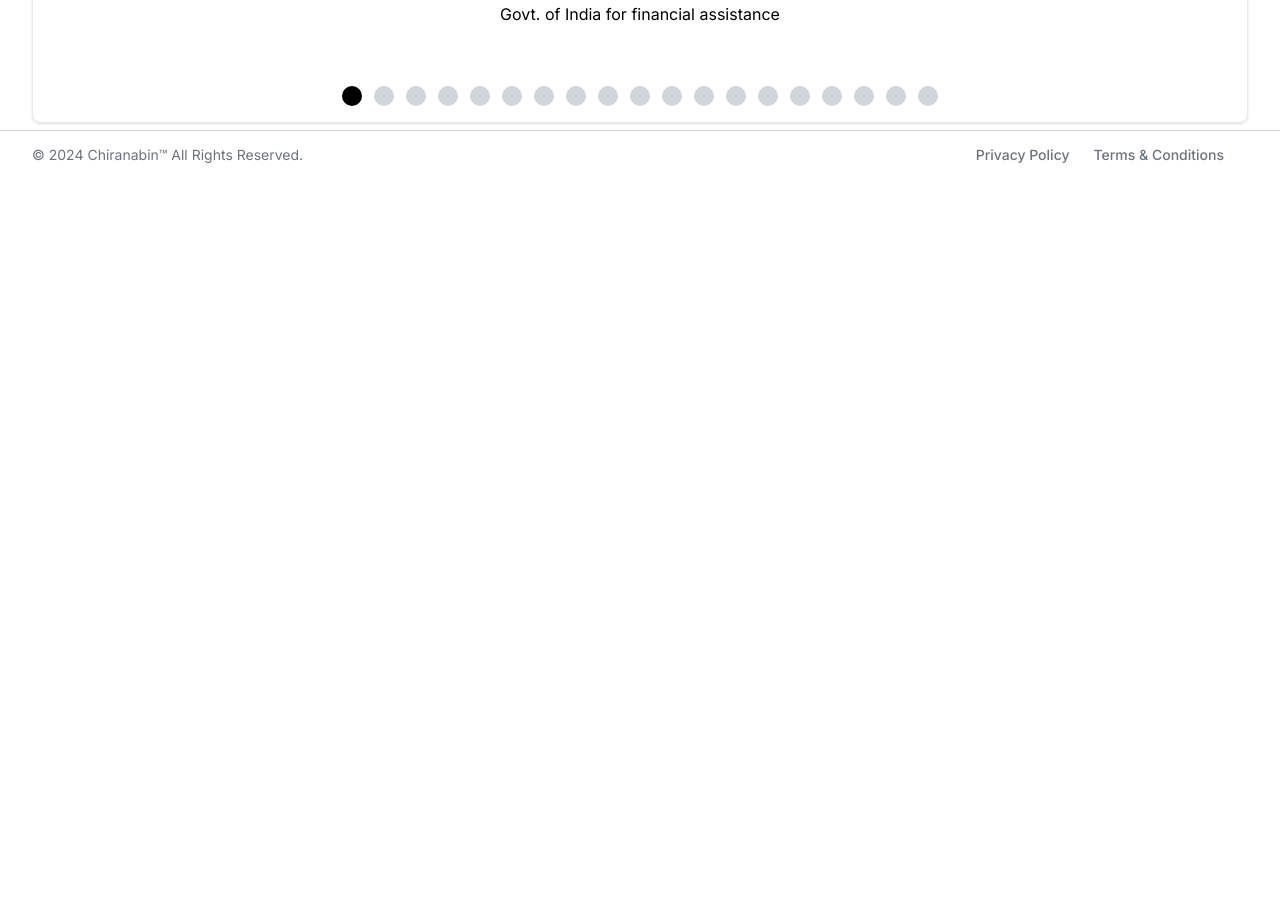
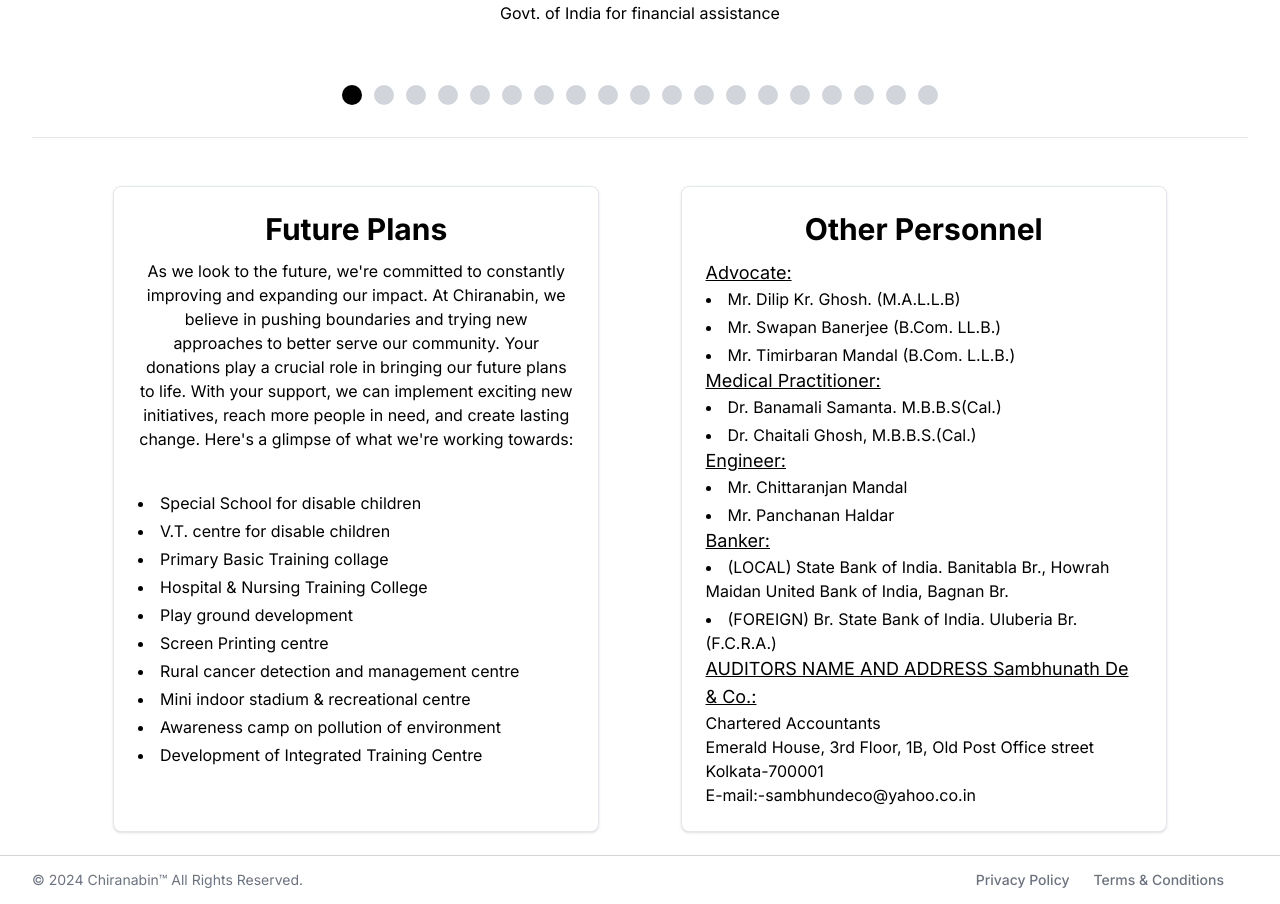
Before and after one commit to Soumya136/Chironabin-ngo, a Next.js app: page /Activity in a window 1280 px wide. Shown: the part 1100-2004 px from the top of the page. Before the commit the page ends 1279 px from the top, so only its background shows below. Built offline with nearby package versions, Linux system fonts and the light colour scheme.

Commit message:
Added future plans and Other personnel, removed the border and shadow from carousel. all working as should be

```diff
--- a/src/app/Activity/page.jsx
+++ b/src/app/Activity/page.jsx
@@ -62,7 +62,7 @@ export default function Activity() {
         },
         {
             title: "Mentor Club under N.Y.K",
-            content:  "Mentor club is generally established for youth development. It is a autonomous body of Central Govt. under Youth affairs & Sports. The main object of mentor club for youth development. Two mentor club is in the one Block . The main function of mentor club will support development of small club which affiliated with N.Y.K."
+            content: "Mentor club is generally established for youth development. It is a autonomous body of Central Govt. under Youth affairs & Sports. The main object of mentor club for youth development. Two mentor club is in the one Block . The main function of mentor club will support development of small club which affiliated with N.Y.K."
         },
         {
             title: "ASSISTANT TO DISABLED PERSONS FOR PURCHASING AIDS AND APPLIANCES: (ADIP)",
@@ -84,31 +84,100 @@ export default function Activity() {
 
     return (
         <div className="flex-1 w-full">
+
+            {/* Title */}
             <div className="flex-col items-center text-center mb-3">
                 <h1 className="text-4xl font-bold my-2">Activity</h1>
                 <h2 className="text-2xl">Our Project View On Institutional Care</h2>
             </div>
+
+            {/* first card */}
             <div className="flex flex-col bg-white border border-gray-200 rounded-lg shadow sm:flex-row sm:max-w-full dark:border-gray-700 dark:bg-gray-800 mb-4">
                 <div className="flex flex-col p-4 leading-normal">
                     <h5 className="mb-2 text-xl font-bold tracking-tight text-gray-900 dark:text-white">Observation Home For JCL Boys</h5>
                     <p className="mb-3 font-normal text-gray-700 dark:text-gray-400">We have started Observation home in the year 2012, January.The all J.C.L Boys of observation home under J.J.act of I.C.P.S are involved with various kind of antisocial activities . The main object of the Govt. is to correct the life of criminal boy by care protection and love white view to bring them in the main stream of life so that the J.C.L Boys may stand at their won fit and prosper in future life. We have already admitted two J.C.L boys in the school. Beside this we have also engaged arts and craft teacher for unschooled J.C.L boys. There is an all arrangement of playing football, volley ball, cricket.14 staff has been engaged to look after the J.C.L Boys. Food clothes are regular supply to the J.C.L Boys and medical treatment are properly done by regd. medical practitioner. Thanks to Govt. of W.B. & Govt. of India for financial assistance.</p>
                 </div>
-                <img className="object-cover w-full rounded-t-lg h-auto sm:h-auto sm:w-52 sm:rounded-none sm:rounded-s-lg" src="http://www.chiranabin.org.in/style/images/pic1.png" alt="image of people" />
+                <img className="object-cover w-full rounded-b-lg h-auto sm:h-auto sm:w-52 sm:rounded-none sm:rounded-e-lg" src="http://www.chiranabin.org.in/style/images/pic1.png" alt="image of people" />
             </div>
+
+            {/* second card */}
             <div className="flex flex-col bg-white border border-gray-200 rounded-lg shadow sm:flex-row sm:max-w-full dark:border-gray-700 dark:bg-gray-800 mb-4">
-                <img className="object-cover w-full rounded-t-lg h-auto sm:h-auto sm:w-52 sm:rounded-none sm:rounded-s-lg" src="http://www.chiranabin.org.in/style/images/pic2.png" alt="image of people playing cricket" />
+                <img className="object-cover w-full rounded-b-lg h-auto sm:h-auto sm:w-52 sm:rounded-none sm:rounded-s-lg" src="http://www.chiranabin.org.in/style/images/pic2.png" alt="image of people playing cricket" />
                 <div className="flex flex-col p-4 leading-normal order-first sm:order-last">
                     <h5 className="mb-2 text-xl font-bold tracking-tight text-gray-900 dark:text-white">CHILDREN AND AFTER CARE HOME FOR WOMEN & GIRLS OF ICPS UNDER j.j. act</h5>
                     <p className="mb-3 font-normal text-gray-700 dark:text-gray-400">We are running the children home from the year 1998.We at first started the children home (formerly shelter home) with limited MR girls now its strength has reached to the 167. Forty two staffs have been engaged to look after MR girls. There are two categories inmates i.e. mild and moderate .The inmates are homeless parent less, and have no identity. The inmates come from CWC. When the inmates come to the children home they were ill faded and ill clad, and feeble. They cant eat individually and wear garments .Now they are vivacious for proper treatment care protection food lodging etc. It is our great pleasure that we have able retained about 42 inmates to the mother lap. We have made and arrangement of education, recreation, V.T so that the inmates may get relief from monotonous life and enjoy recreation by way of song, music under the guidance of musician and also arrangement of tailoring sewing so that the inmates may be self supported. Special educator teaches the mild category inmates with great care and attentively. It is found the inmates are developing gradually improve in studies, dancing, song and recitation. Inmates participate in the different programmers of our organization. Thanks to Govt. of W.B. & Govt. of India for financial assistance.</p>
                 </div>
             </div>
+
+            {/* title */}
             <div className="flex-col items-center text-center my-8 border-b">
                 <h2 className="text-4xl my-2 font-bold">Our Achievements</h2>
             </div>
+
             {/* starting card Carousel */}
-            <div className="m-auto pt-2 border shadow rounded-lg my-4">
+            <div className="m-auto pt-2 my-4">
                 <MultiCardCarousel cards={cards} />
             </div>
+
+            {/* Future plans and other personnel  */}
+            <section className="flex flex-col sm:justify-evenly border-t sm:flex-row sm:max-w-full dark:border-gray-700 dark:bg-gray-800 pt-12 mb-4">
+
+                {/* future plans */}
+                <div className="bg-white border border-gray-200 rounded-lg shadow mb-4 sm:w-2/5 p-6">
+                    <header className="text-3xl font-bold text-center mb-3">Future Plans</header>
+                    <p className="max-w-md space-y-1 text-base dark:text-gray-400 mb-10 text-center">
+                        As we look to the future, we're committed to constantly improving and expanding our impact. At Chiranabin, we believe in pushing boundaries and trying new approaches to better serve our community. Your donations play a crucial role in bringing our future plans to life. With your support, we can implement exciting new initiatives, reach more people in need, and create lasting change. Here's a glimpse of what we're working towards:
+                    </p>
+                    <ul className="max-w-md space-y-1 list-disc list-inside dark:text-gray-400">
+                        <li>Special School for disable children</li>
+                        <li>V.T. centre for disable children</li>
+                        <li>Primary Basic Training collage</li>
+                        <li>Hospital & Nursing Training College</li>
+                        <li>Play ground development</li>
+                        <li>Screen Printing centre</li>
+                        <li>Rural cancer detection and management centre</li>
+                        <li>Mini indoor stadium & recreational centre</li>
+                        <li>Awareness camp on pollution of environment</li>
+                        <li>Development of Integrated Training Centre</li>
+                    </ul>
+                </div>
+
+                {/* other personnel */}
+                <div className="bg-white border border-gray-200 rounded-lg shadow mb-4 sm:w-2/5 p-6">
+                    <header className="text-3xl font-bold text-center mb-3">Other Personnel</header>
+                    <p className="text-lg underline">Advocate:</p>
+                    <ul className="max-w-md space-y-1 list-disc list-inside dark:text-gray-400">
+                        <li>Mr. Dilip Kr. Ghosh. (M.A.L.L.B)</li>
+                        <li>Mr. Swapan Banerjee (B.Com. LL.B.)</li>
+                        <li>Mr. Timirbaran Mandal (B.Com. L.L.B.)</li>
+                    </ul>
+                    <p className="text-lg underline">Medical Practitioner:</p>
+                    <ul className="max-w-md space-y-1 list-disc list-inside dark:text-gray-400">
+                        <li>Dr. Banamali Samanta. M.B.B.S(Cal.)</li>
+                        <li>Dr. Chaitali Ghosh, M.B.B.S.(Cal.)</li>
+                    </ul>
+                    <p className="text-lg underline">Engineer:</p>
+                    <ul className="max-w-md space-y-1 list-disc list-inside dark:text-gray-400">
+                        <li>Mr. Chittaranjan Mandal</li>
+                        <li>Mr. Panchanan Haldar</li>
+                    </ul>
+                    <p className="text-lg underline">Banker:</p>
+                    <ul className="max-w-md space-y-1 list-disc list-inside dark:text-gray-400">
+                        <li>(LOCAL) State Bank of India. Banitabla Br., Howrah Maidan United Bank of India, Bagnan Br.</li>
+                        <li>(FOREIGN) Br. State Bank of India. Uluberia Br. (F.C.R.A.)</li>
+                    </ul>
+                    <p className="text-lg underline">AUDITORS NAME AND ADDRESS Sambhunath De & Co.:</p>
+                    <p className="max-w-md space-y-1 text-base dark:text-gray-400">
+                        Chartered Accountants
+                    </p>
+                    <p className="max-w-md space-y-1 text-base dark:text-gray-400">
+                        Emerald House, 3rd Floor, 1B, Old Post Office street Kolkata-700001
+                    </p>
+                    <p className="max-w-md space-y-1 text-base dark:text-gray-400">
+                        E-mail:-sambhundeco@yahoo.co.in
+                    </p>
+                </div>
+            </section>
         </div>
     )
 }
```
